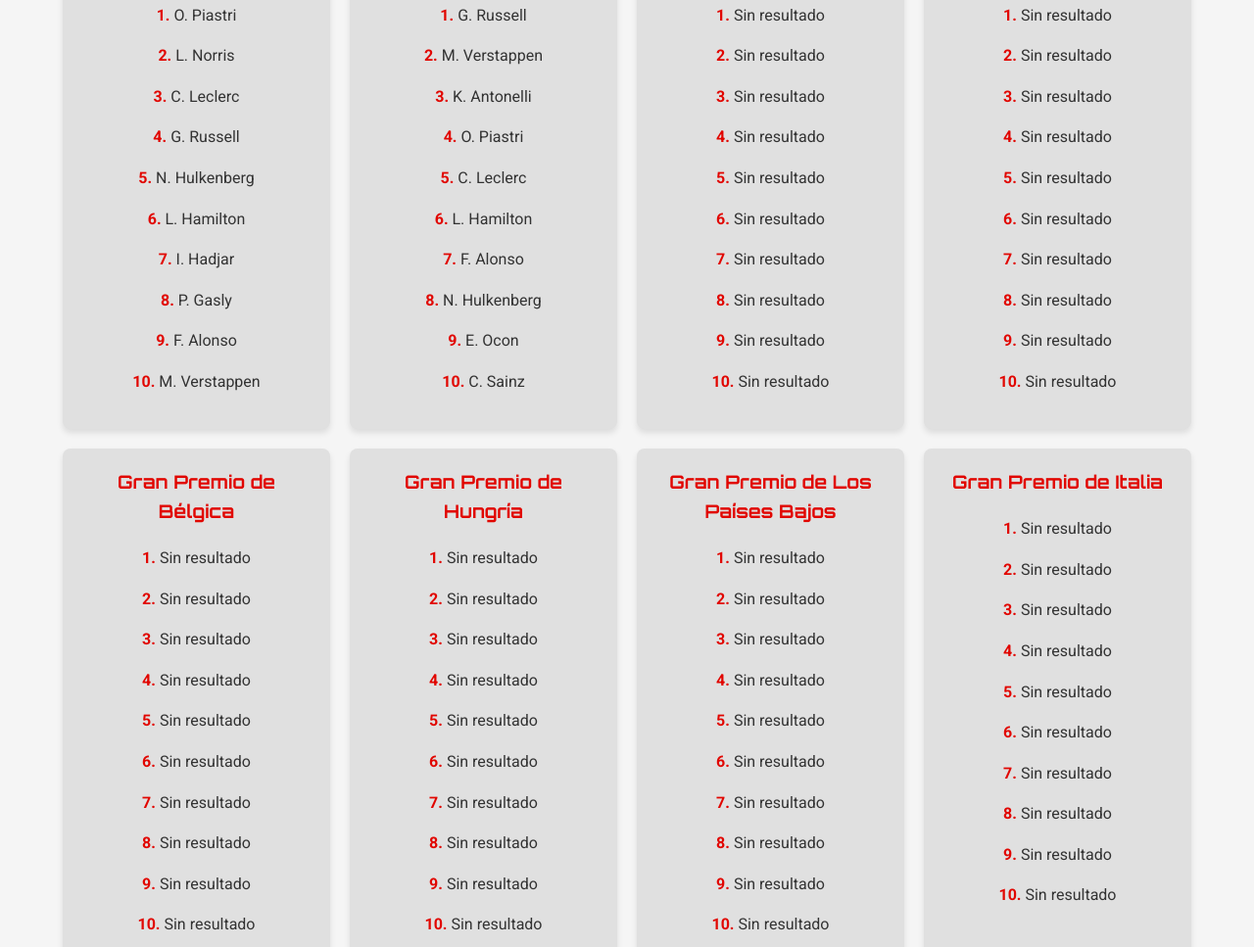
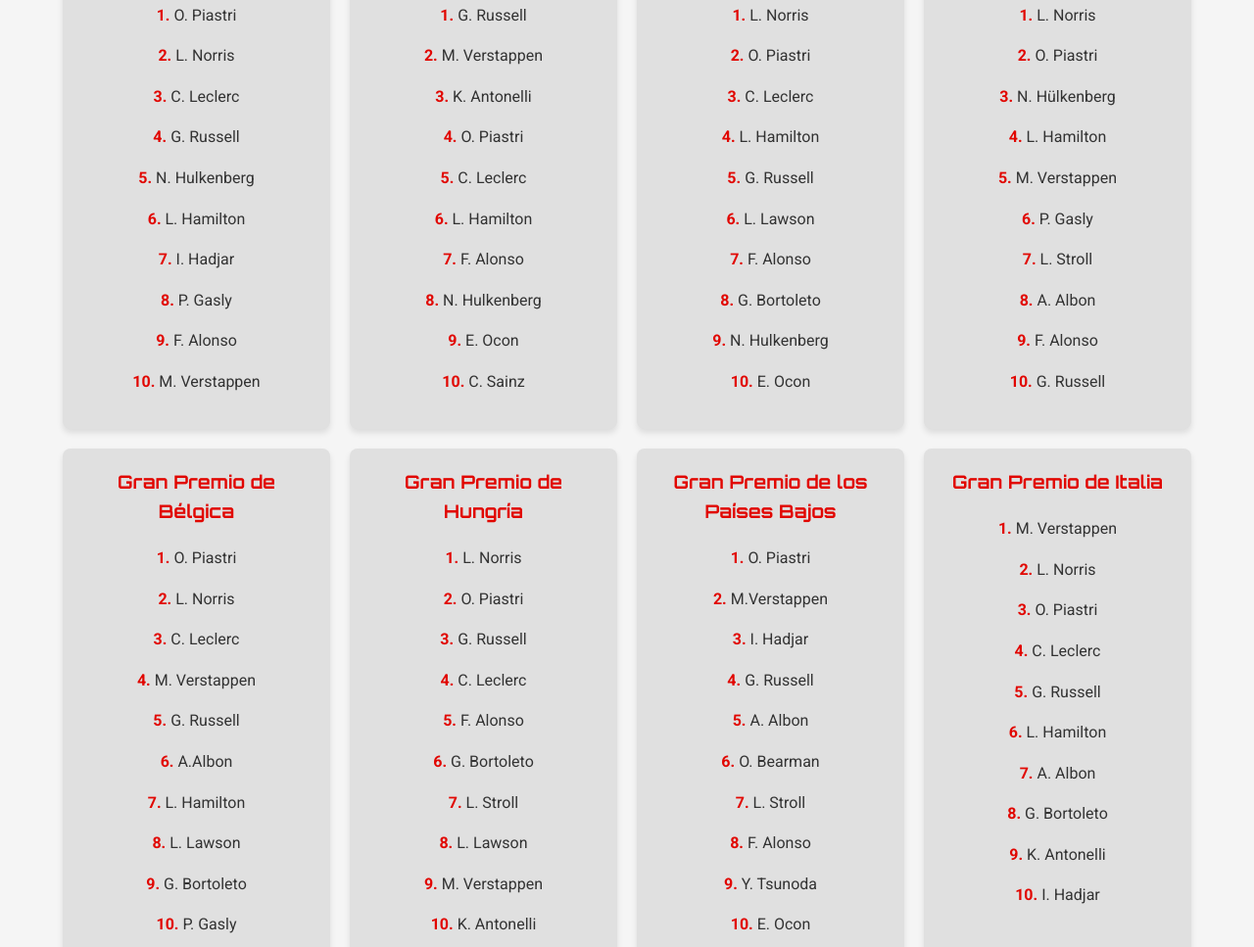
Before and after one commit to franvr13/F1-2025, a plain HTML site: page index.html in a window 1280 px wide. Shown: the part 9313-10280 px from the top of the page at 98% size. Drawn offline with Linux system fonts and the light colour scheme; no server answers; a script that the page names is missing.

Commit message:
Actualizados los resultados de los grandes premios que faltaban.

```diff
--- a/index.html
+++ b/index.html
@@ -1,5 +1,6 @@
 <!DOCTYPE html>
 <html lang="es">
+
 <head>
     <meta charset="UTF-8">
     <meta name="viewport" content="width=device-width, initial-scale=1.0, maximum-scale=1.0, user-scalable=no">
@@ -8,13 +9,16 @@
     <meta name="keywords" content="Fórmula 1, F1, Temporada 2025, Calendario F1, Resultados F1, Clasificaciones F1">
     <title>F1 2025</title>
     <link rel="stylesheet" href="/css/styles.css">
-    <link href="https://fonts.googleapis.com/css2?family=Roboto:wght@400;700&family=Orbitron:wght@400;700&display=swap" rel="stylesheet">
+    <link href="https://fonts.googleapis.com/css2?family=Roboto:wght@400;700&family=Orbitron:wght@400;700&display=swap"
+        rel="stylesheet">
     <link href="https://cdnjs.cloudflare.com/ajax/libs/font-awesome/6.0.0-beta3/css/all.min.css" rel="stylesheet">
 
     <!-- Icon -->
-    <link href="images/freepik__an-elegant-logo-for-a-formula-1-website-using-the-__71601.jpeg" loading="lazy" rel="icon">
+    <link href="images/freepik__an-elegant-logo-for-a-formula-1-website-using-the-__71601.jpeg" loading="lazy"
+        rel="icon">
 
 </head>
+
 <body>
 
     <!-- Preloader -->
@@ -277,10 +281,12 @@
         <h2>EQUIPOS</h2>
         <div class="teams-container">
             <!-- Tarjeta McLaren -->
-                <a href="https://www.mclaren.com/racing/formula-1/" class="team-link" target="_blank" rel="noopener noreferrer">
+            <a href="https://www.mclaren.com/racing/formula-1/" class="team-link" target="_blank"
+                rel="noopener noreferrer">
                 <div class="team-card">
                     <div class="team-logo">
-                            <img src="https://media.formula1.com/content/dam/fom-website/teams/2025/mclaren-logo.png" alt="McLaren Logo">
+                        <img src="https://media.formula1.com/content/dam/fom-website/teams/2025/mclaren-logo.png"
+                            alt="McLaren Logo">
                     </div>
                     <div class="team-info">
                         <h2 class="team-name" style="color: rgb(255 128 0);">McLaren</h2>
@@ -294,7 +300,8 @@
                                 <span class="driver-name">Lando Norris</span>
                             </div>
                             <div class="car">
-                                    <img src="https://media.formula1.com/d_team_car_fallback_image.png/content/dam/fom-website/teams/2025/mclaren.png" alt="McLaren Car">
+                                <img src="https://media.formula1.com/d_team_car_fallback_image.png/content/dam/fom-website/teams/2025/mclaren.png"
+                                    alt="McLaren Car">
                             </div>
                         </div>
                     </div>
@@ -353,7 +360,8 @@
                 </div>
             </a>
             <!-- Tarjeta Ferarri -->
-                <a href="https://www.ferrari.com/en-EN/formula1" class="team-link" target="_blank" rel="noopener noreferrer">
+            <a href="https://www.ferrari.com/en-EN/formula1" class="team-link" target="_blank"
+                rel="noopener noreferrer">
                 <div class="team-card">
                     <div class="team-logo">
                         <img src="https://media.formula1.com/content/dam/fom-website/teams/2025/ferrari-logo.png"
@@ -673,81 +681,81 @@
                 </div>
                 <div class="result">
                     <h3>Gran Premio de Austria</h3>
-                    <p><span class="points">1.</span> Sin resultado</p>
-                    <p><span class="points">2.</span> Sin resultado</p>
-                    <p><span class="points">3.</span> Sin resultado</p>
-                    <p><span class="points">4.</span> Sin resultado</p>
-                    <p><span class="points">5.</span> Sin resultado</p>
-                    <p><span class="points">6.</span> Sin resultado</p>
-                    <p><span class="points">7.</span> Sin resultado</p>
-                    <p><span class="points">8.</span> Sin resultado</p>
-                    <p><span class="points">9.</span> Sin resultado</p>
-                    <p><span class="points">10.</span> Sin resultado</p>
+                    <p><span class="points">1.</span> L. Norris</p>
+                    <p><span class="points">2.</span> O. Piastri</p>
+                    <p><span class="points">3.</span> C. Leclerc</p>
+                    <p><span class="points">4.</span> L. Hamilton</p>
+                    <p><span class="points">5.</span> G. Russell</p>
+                    <p><span class="points">6.</span> L. Lawson</p>
+                    <p><span class="points">7.</span> F. Alonso</p>
+                    <p><span class="points">8.</span> G. Bortoleto</p>
+                    <p><span class="points">9.</span> N. Hulkenberg</p>
+                    <p><span class="points">10.</span> E. Ocon</p>
                 </div>
                 <div class="result">
                     <h3>Gran Premio de Gran Bretaña</h3>
-                    <p><span class="points">1.</span> Sin resultado</p>
-                    <p><span class="points">2.</span> Sin resultado</p>
-                    <p><span class="points">3.</span> Sin resultado</p>
-                    <p><span class="points">4.</span> Sin resultado</p>
-                    <p><span class="points">5.</span> Sin resultado</p>
-                    <p><span class="points">6.</span> Sin resultado</p>
-                    <p><span class="points">7.</span> Sin resultado</p>
-                    <p><span class="points">8.</span> Sin resultado</p>
-                    <p><span class="points">9.</span> Sin resultado</p>
-                    <p><span class="points">10.</span> Sin resultado</p>
+                    <p><span class="points">1.</span> L. Norris</p>
+                    <p><span class="points">2.</span> O. Piastri</p>
+                    <p><span class="points">3.</span> N. Hülkenberg</p>
+                    <p><span class="points">4.</span> L. Hamilton</p>
+                    <p><span class="points">5.</span> M. Verstappen</p>
+                    <p><span class="points">6.</span> P. Gasly</p>
+                    <p><span class="points">7.</span> L. Stroll</p>
+                    <p><span class="points">8.</span> A. Albon</p>
+                    <p><span class="points">9.</span> F. Alonso</p>
+                    <p><span class="points">10.</span> G. Russell</p>
                 </div>
                 <div class="result">
                     <h3>Gran Premio de Bélgica</h3>
-                    <p><span class="points">1.</span> Sin resultado</p>
-                    <p><span class="points">2.</span> Sin resultado</p>
-                    <p><span class="points">3.</span> Sin resultado</p>
-                    <p><span class="points">4.</span> Sin resultado</p>
-                    <p><span class="points">5.</span> Sin resultado</p>
-                    <p><span class="points">6.</span> Sin resultado</p>
-                    <p><span class="points">7.</span> Sin resultado</p>
-                    <p><span class="points">8.</span> Sin resultado</p>
-                    <p><span class="points">9.</span> Sin resultado</p>
-                    <p><span class="points">10.</span> Sin resultado</p>
+                    <p><span class="points">1.</span> O. Piastri</p>
+                    <p><span class="points">2.</span> L. Norris</p>
+                    <p><span class="points">3.</span> C. Leclerc</p>
+                    <p><span class="points">4.</span> M. Verstappen</p>
+                    <p><span class="points">5.</span> G. Russell</p>
+                    <p><span class="points">6.</span> A.Albon</p>
+                    <p><span class="points">7.</span> L. Hamilton</p>
+                    <p><span class="points">8.</span> L. Lawson</p>
+                    <p><span class="points">9.</span> G. Bortoleto</p>
+                    <p><span class="points">10.</span> P. Gasly</p>
                 </div>
                 <div class="result">
                     <h3>Gran Premio de Hungría</h3>
-                    <p><span class="points">1.</span> Sin resultado</p>
-                    <p><span class="points">2.</span> Sin resultado</p>
-                    <p><span class="points">3.</span> Sin resultado</p>
-                    <p><span class="points">4.</span> Sin resultado</p>
-                    <p><span class="points">5.</span> Sin resultado</p>
-                    <p><span class="points">6.</span> Sin resultado</p>
-                    <p><span class="points">7.</span> Sin resultado</p>
-                    <p><span class="points">8.</span> Sin resultado</p>
-                    <p><span class="points">9.</span> Sin resultado</p>
-                    <p><span class="points">10.</span> Sin resultado</p>
+                    <p><span class="points">1.</span> L. Norris</p>
+                    <p><span class="points">2.</span> O. Piastri</p>
+                    <p><span class="points">3.</span> G. Russell</p>
+                    <p><span class="points">4.</span> C. Leclerc</p>
+                    <p><span class="points">5.</span> F. Alonso</p>
+                    <p><span class="points">6.</span> G. Bortoleto</p>
+                    <p><span class="points">7.</span> L. Stroll</p>
+                    <p><span class="points">8.</span> L. Lawson</p>
+                    <p><span class="points">9.</span> M. Verstappen</p>
+                    <p><span class="points">10.</span> K. Antonelli</p>
                 </div>
                 <div class="result">
-                    <h3>Gran Premio de Los Países Bajos</h3>
-                    <p><span class="points">1.</span> Sin resultado</p>
-                    <p><span class="points">2.</span> Sin resultado</p>
-                    <p><span class="points">3.</span> Sin resultado</p>
-                    <p><span class="points">4.</span> Sin resultado</p>
-                    <p><span class="points">5.</span> Sin resultado</p>
-                    <p><span class="points">6.</span> Sin resultado</p>
-                    <p><span class="points">7.</span> Sin resultado</p>
-                    <p><span class="points">8.</span> Sin resultado</p>
-                    <p><span class="points">9.</span> Sin resultado</p>
-                    <p><span class="points">10.</span> Sin resultado</p>
+                    <h3>Gran Premio de los Países Bajos</h3>
+                    <p><span class="points">1.</span> O. Piastri</p>
+                    <p><span class="points">2.</span> M.Verstappen</p>
+                    <p><span class="points">3.</span> I. Hadjar</p>
+                    <p><span class="points">4.</span> G. Russell </p>
+                    <p><span class="points">5.</span> A. Albon</p>
+                    <p><span class="points">6.</span> O. Bearman</p>
+                    <p><span class="points">7.</span> L. Stroll</p>
+                    <p><span class="points">8.</span> F. Alonso</p>
+                    <p><span class="points">9.</span> Y. Tsunoda</p>
+                    <p><span class="points">10.</span> E. Ocon</p>
                 </div>
                 <div class="result">
                     <h3>Gran Premio de Italia</h3>
-                    <p><span class="points">1.</span> Sin resultado</p>
-                    <p><span class="points">2.</span> Sin resultado</p>
-                    <p><span class="points">3.</span> Sin resultado</p>
-                    <p><span class="points">4.</span> Sin resultado</p>
-                    <p><span class="points">5.</span> Sin resultado</p>
-                    <p><span class="points">6.</span> Sin resultado</p>
-                    <p><span class="points">7.</span> Sin resultado</p>
-                    <p><span class="points">8.</span> Sin resultado</p>
-                    <p><span class="points">9.</span> Sin resultado</p>
-                    <p><span class="points">10.</span> Sin resultado</p>
+                    <p><span class="points">1.</span> M. Verstappen</p>
+                    <p><span class="points">2.</span> L. Norris</p>
+                    <p><span class="points">3.</span> O. Piastri</p>
+                    <p><span class="points">4.</span> C. Leclerc</p>
+                    <p><span class="points">5.</span> G. Russell</p>
+                    <p><span class="points">6.</span> L. Hamilton</p>
+                    <p><span class="points">7.</span> A. Albon</p>
+                    <p><span class="points">8.</span> G. Bortoleto</p>
+                    <p><span class="points">9.</span> K. Antonelli</p>
+                    <p><span class="points">10.</span> I. Hadjar</p>
                 </div>
                 <div class="result">
                     <h3>Gran Premio de Azerbaiyán</h3>
@@ -905,7 +913,8 @@
     <footer>
         <div class="container">
             <div class="footer-content">
-                <p>Diseñado por <a href="https://www.linkedin.com/in/franciscovillalbaroldán/" target="_blank">Francisco Villalba Roldán.</a> &copy; Copyright 2025</p>
+                <p>Diseñado por <a href="https://www.linkedin.com/in/franciscovillalbaroldán/" target="_blank">Francisco
+                        Villalba Roldán.</a> &copy; Copyright 2025</p>
             </div>
             <div class="footer-social">
                 <a href="https://www.linkedin.com/in/franciscovillalbarold%C3%A1n/" target="_blank"
```
Lines whose indentation alone changed are shown as unchanged.
